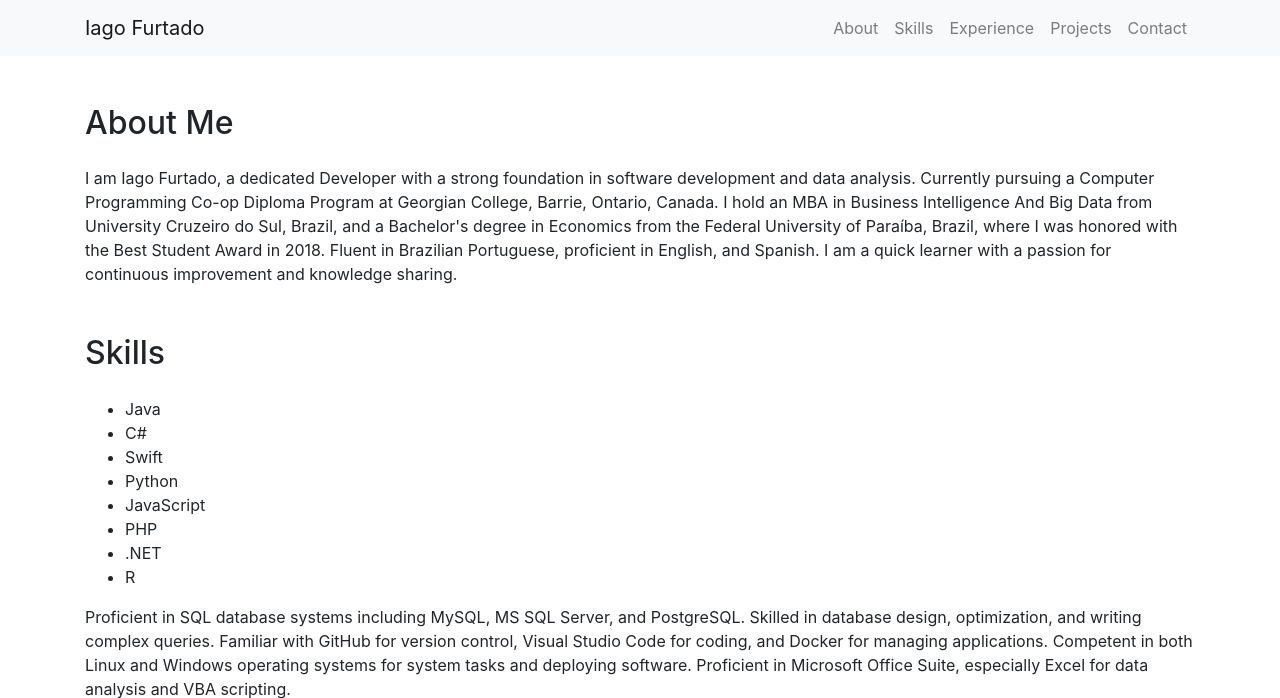
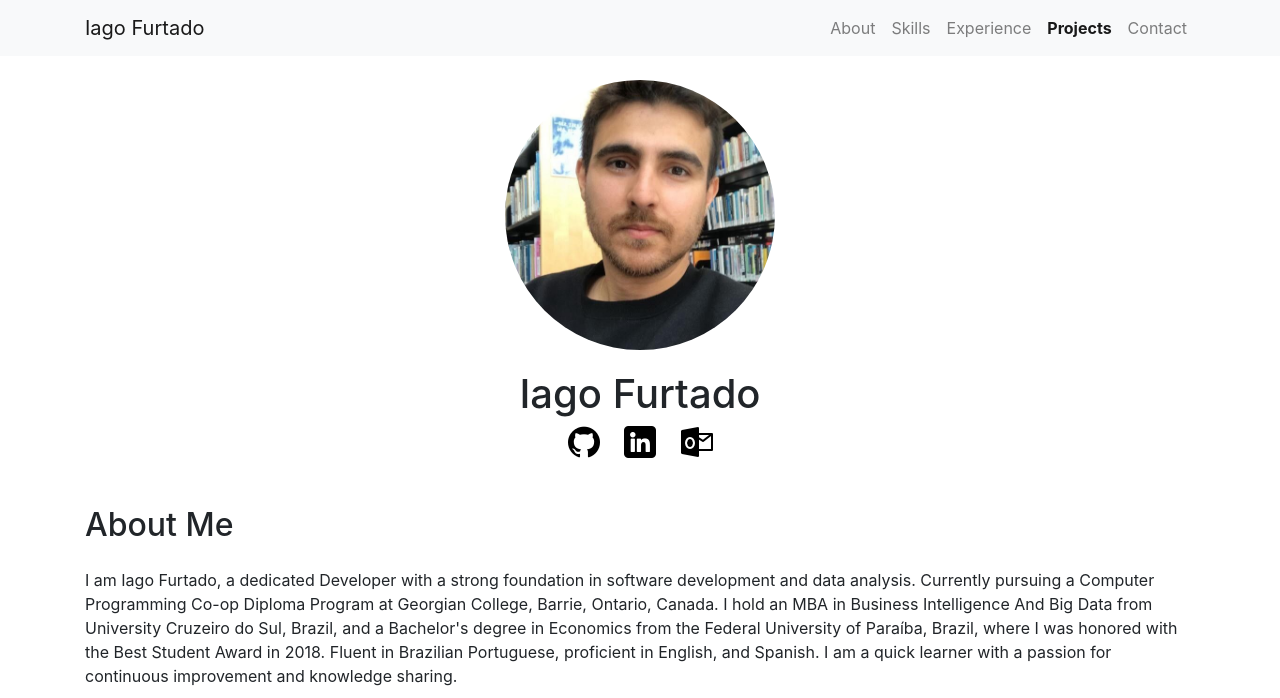
Before and after one commit to iago-furtado/iago-furtado, a Flask app: page / in a window 1280 px wide. Shown: the top 698 px of the page. Run offline with Flask 3, Linux system fonts and the light colour scheme; some libraries are stand-ins or nearby versions.

Commit message:
add main page and nav bar

```diff
--- a/static/css/styles.css
+++ b/static/css/styles.css
@@ -0,0 +1,45 @@
+/* Additional CSS for circular photo */
+.profile-photo {
+    width: 270px;
+    height: 270px;
+    border-radius: 70%;
+    object-fit: cover;
+    margin: 80px auto 20px auto;
+    /* Center the photo */
+    display: block;
+}
+
+/* Additional CSS for centered text and logos */
+.centered {
+    text-align: center;
+}
+
+.logo {
+    margin: 0 10px;
+    /* Add spacing between logos */
+}
+
+nav {
+    margin-bottom: 100px;
+}
+
+/* Additional CSS for back-to-top button */
+.back-to-top {
+    position: fixed;
+    bottom: 20px;
+    right: 20px;
+    z-index: 1000;
+    /* Ensure it's above other elements */
+    display: none;
+    /* Initially hidden */
+}
+
+.navbar-nav .nav-link.active {
+    color: red; /* Change the color as desired */
+    font-weight: bold; /* Apply other styles as desired */
+}
+
+footer{
+    margin-top: 40px;
+    margin-bottom: 20px;
+}
--- a/templates/index.html
+++ b/templates/index.html
@@ -3,14 +3,14 @@
 <head>
     <meta charset="UTF-8">
     <meta name="viewport" content="width=device-width, initial-scale=1.0">
-    <title>Iago Furtado - Portfolio</title>
+    <title >Iago Furtado - Portfolio</title>
     <link rel="stylesheet" href="https://stackpath.bootstrapcdn.com/bootstrap/4.5.2/css/bootstrap.min.css">
     <link rel="stylesheet" href="{{ url_for('static', filename='css/styles.css') }}">
 </head>
 <body>
-    <nav class="navbar navbar-expand-lg navbar-light bg-light">
+    <nav class="navbar navbar-expand-lg navbar-light bg-light fixed-top">
         <div class="container">
-            <a class="navbar-brand" href="#">Iago Furtado</a>
+            <a class="navbar-brand" href="#" onclick="scrollToTop()">Iago Furtado</a>
             <button class="navbar-toggler" type="button" data-toggle="collapse" data-target="#navbarNav" aria-controls="navbarNav" aria-expanded="false" aria-label="Toggle navigation">
                 <span class="navbar-toggler-icon"></span>
             </button>
@@ -25,6 +25,16 @@
             </div>
         </div>
     </nav>
+
+    <div class="centered">
+        <img src="../static/images/photo.jpeg" alt="Profile Photo" class="profile-photo">
+        <h1 class="mb-2">Iago Furtado</h1>
+        <div>
+            <a href="https://github.com/iago-furtado" target="_blank" class="logo"><img src="../static/images/github (1).png" alt="GitHub Logo"></a>
+            <a href="https://linkedin.com/in/iago-furtado/" target="_blank" class="logo"><img src="../static/images/linkedin.png" alt="LinkedIn Logo"></a>
+            <a href="mailto:iago.rhf@outlook.com" class="logo"><img src="../static/images/outlook.png" alt="Email Icon"></a>
+        </div>
+    </div>
 
     <div class="container mt-5">
         <section id="about">
@@ -150,9 +160,40 @@
     <section id="contact" class="mt-5">
         <div class="container">
             <h2 class="text-center">Contact</h2>
-            <!-- Your contact form or details go here -->
+            <div class="row justify-content-center">
+                <div class="col-md-6">
+                    <form>
+                        <div class="form-group">
+                            <label for="name">Name</label>
+                            <input type="text" class="form-control" id="name" placeholder="Enter your name">
+                        </div>
+                        <div class="form-group">
+                            <label for="email">Email</label>
+                            <input type="email" class="form-control" id="email" placeholder="Enter your email">
+                        </div>
+                        <div class="form-group">
+                            <label for="message">Message</label>
+                            <textarea class="form-control" id="message" rows="5" placeholder="Enter your message"></textarea>
+                        </div>
+                        <button type="submit" class="btn btn-primary">Submit</button>
+                    </form>
+                </div>
+            </div>
         </div>
     </section>
+
+
+    <footer class="footer mt-5">
+        <div class="container text-center">
+            <span class="text-muted">© 2024 Iago Furtado. All rights reserved.</span>
+        </div>
+    </footer>
+
+
+
+
+    <!-- Back to top button -->
+    <button class="btn btn-primary back-to-top" onclick="scrollToTop()" id="backToTopBtn">Back to Top</button>
 
     <script src="https://code.jquery.com/jquery-3.5.1.slim.min.js"></script>
     <script src="https://cdn.jsdelivr.net/npm/@popperjs/core@2.5.3/dist/umd/popper.min.js"></script>
@@ -163,11 +204,56 @@
         document.querySelectorAll('nav a').forEach(anchor => {
             anchor.addEventListener('click', function(e) {
                 e.preventDefault();
-                document.querySelector(this.getAttribute('href')).scrollIntoView({
+                const target = document.querySelector(this.getAttribute('href'));
+                const offset = document.querySelector('nav').offsetHeight + 20; // Adjust this value as needed
+                const targetPosition = target.getBoundingClientRect().top + window.pageYOffset;
+                window.scrollTo({
+                    top: targetPosition - offset,
                     behavior: 'smooth'
                 });
             });
         });
+
+        // Highlight navigation links when their associated sections are in view
+        window.addEventListener('scroll', function() {
+            const sections = document.querySelectorAll('section');
+            const navLinks = document.querySelectorAll('nav a');
+
+            sections.forEach(section => {
+                const sectionTop = section.offsetTop;
+                const sectionHeight = section.clientHeight;
+
+                if (pageYOffset >= sectionTop - 50 && pageYOffset < sectionTop + sectionHeight - 50) {
+                    navLinks.forEach(link => {
+                        if (link.getAttribute('href') === `#${section.id}`) {
+                            link.classList.add('active');
+                        } else {
+                            link.classList.remove('active');
+                        }
+                    });
+                }
+            });
+        });
+
+        // Function to scroll back to the top of the page
+        function scrollToTop() {
+            window.scrollTo({
+                top: 0,
+                behavior: 'smooth'
+            });
+        }
+
+        // Show/hide back to top button based on scroll position
+        window.onscroll = function() {scrollFunction()};
+
+        function scrollFunction() {
+            if (document.body.scrollTop > 20 || document.documentElement.scrollTop > 20) {
+                document.getElementById("backToTopBtn").style.display = "block";
+            } else {
+                document.getElementById("backToTopBtn").style.display = "none";
+            }
+        }
     </script>
+
 </body>
 </html>
```
Also changed, not shown: static/images/github (1).png (added), static/images/github (2).png (added), static/images/github.png (added), static/images/linkedin.png (added), static/images/outlook.png (added), static/images/photo.jpeg (added).
